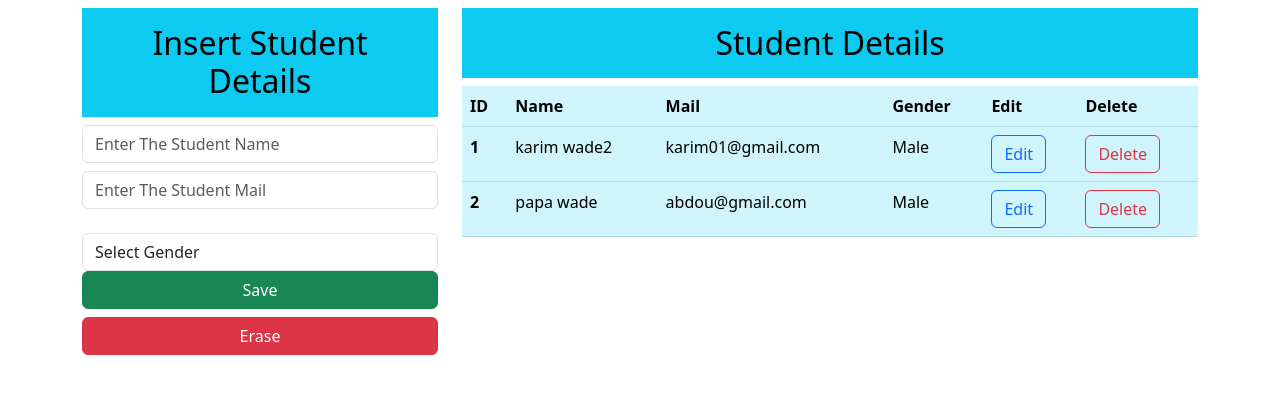
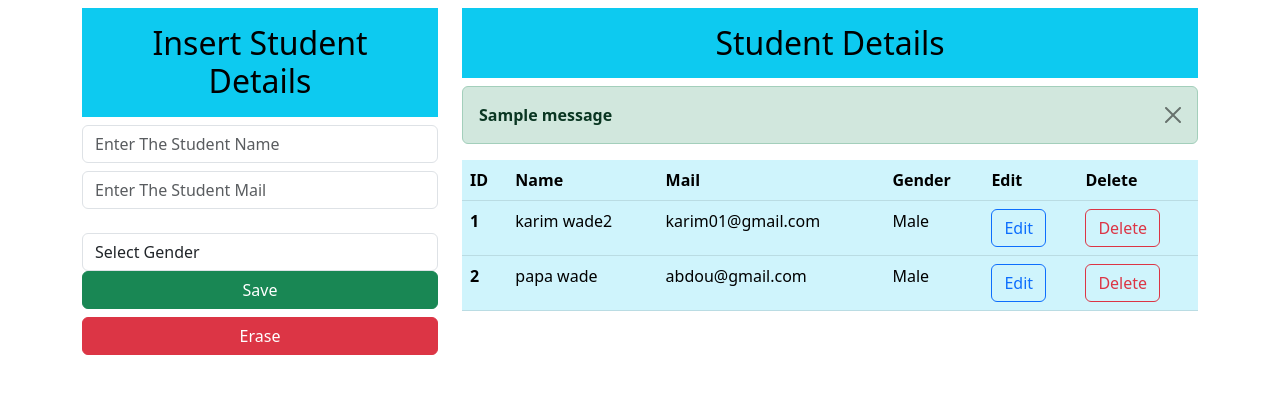
Before and after one commit to karimwade/miniprojet-django, a Django app: page / in a window 1280 px wide. Shown: the part 56-450 px from the top of the page. Run offline with Django 4.2, Linux system fonts and the light colour scheme; data comes from the database, SQL or seed files in the repository; both versions use the stored data as it was after the commit; one stand-in notice (Sample message) is shown.

Commit message:
Ajout des fonctionallites d'alerte d'ajout de modification et de suppresion

```diff
--- a/app/views.py
+++ b/app/views.py
@@ -1,5 +1,6 @@
 from django.shortcuts import render,redirect
 from .models import Student
+from django.contrib import messages
 # Create your views here.
 def index(request):
     #load data on the template
@@ -22,6 +23,7 @@ def inserData(request):
         print(name,mail,gender)
         query=Student(name=name,mail=mail,gender=gender)
         query.save()
+        messages.info(request,"Data save succesfully")
         return redirect("/")
     return render(request,"index.html",context)
 
@@ -36,6 +38,7 @@ def updateData(request,id):
         dedit.mail=mail
         dedit.gender=gender
         dedit.save()
+        messages.warning(request,"Data update succesfully")
         return redirect("/")
     #Recupere l'id du donnée à modifier
     d=Student.objects.get(id=id)
@@ -47,5 +50,5 @@ def updateData(request,id):
 def deleteData(request,id):
     data=Student.objects.get(id=id)
     data.delete()
-    # context={"data":data}
+    messages.error(request,"Data delete succesfully")
     return redirect("/")
--- a/miniprojetcrud/settings.py
+++ b/miniprojetcrud/settings.py
@@ -122,3 +122,8 @@ STATIC_URL = 'static/'
 # https://docs.djangoproject.com/en/4.2/ref/settings/#default-auto-field
 
 DEFAULT_AUTO_FIELD = 'django.db.models.BigAutoField'
+from django.contrib.messages import constants as messages
+
+MESSAGE_TAG ={
+    messages.ERROR:'danger'
+}
--- a/templates/index.html
+++ b/templates/index.html
@@ -42,6 +42,12 @@
             </div>
         <div class="col-md-8">
           <h2 class="text-center bg-info text-black p-3">Student Details</h2>
+          {% for message in messages %}
+          <div class="alert alert-{{ message.tags }} alert-dismissible fade show" role="alert">
+            <strong>{{message}}</strong>
+            <button type="button" class="btn-close" data-bs-dismiss="alert" aria-label="Close"></button>
+          </div>
+          {% endfor %}
           <table class="table table-info">
             <thead>
               <tr>
```
Also changed, not shown: db.sqlite3.
